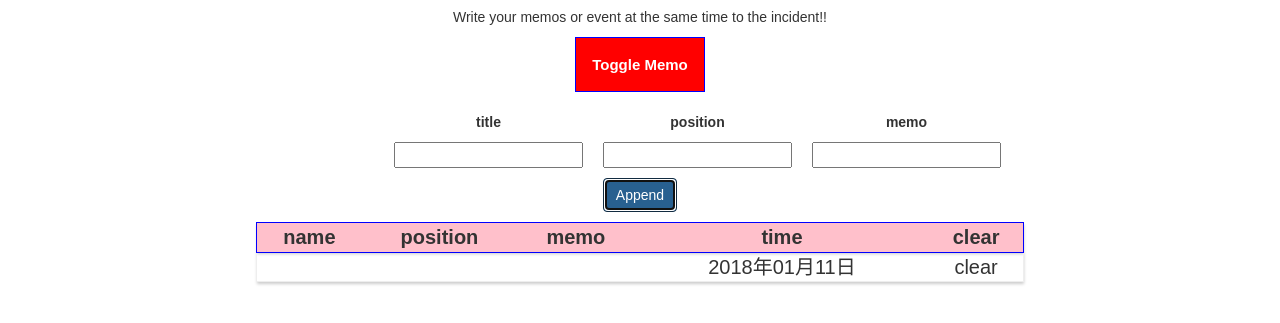
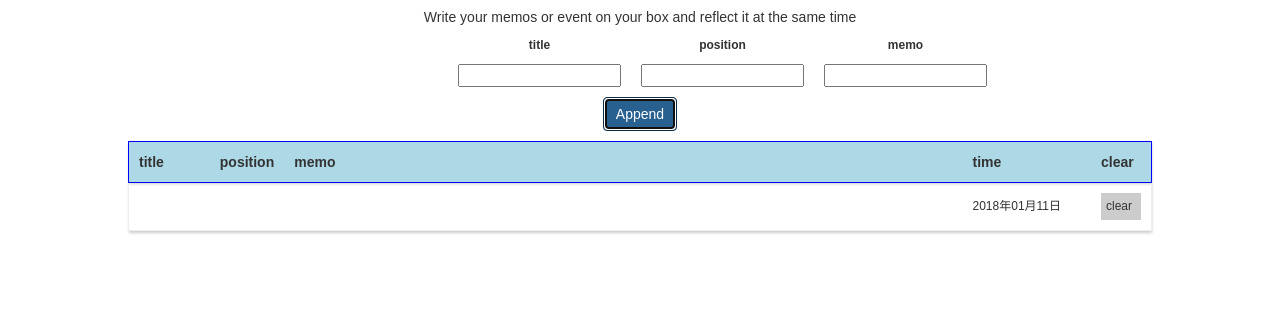
Before and after one commit to nmbee1023/react-memo, a React app: page / in a window 1280 px wide. Both pictures are taken after a click on the button "Append". Shown: the part 63-386 px from the top of the page. Built offline with nearby package versions, Linux system fonts and the light colour scheme.

Commit message:
seconde commit

```diff
--- a/package.json
+++ b/package.json
@@ -39,6 +39,7 @@
     "react-dom": "^16.2.0",
     "react-timestamp": "^4.3.1",
     "style-loader": "0.19.0",
+    "styled-components": "^2.4.0",
     "sw-precache-webpack-plugin": "0.11.4",
     "url-loader": "0.6.2",
     "webpack": "3.8.1",
--- a/src/components/Cockpit/Cockpit.css
+++ b/src/components/Cockpit/Cockpit.css
@@ -1,20 +1,3 @@
-
-Button {
-    border: 1px solid blue;
-    background-color: green;
-    padding: 16px;
-    font-size: 15px;
-    font-weight: bold;
-    color: white;
-    margin-bottom: 20px;
-    cursor: pointer;
-  }
-
-  Button:hover{
-    background-color: lightgreen;
-    color: black;
-  }
-
   Button.Red {
     background-color: red;
   }
--- a/src/components/Cockpit/Cockpit.js
+++ b/src/components/Cockpit/Cockpit.js
@@ -1,7 +1,6 @@
 import React from 'react';
 
 import classes from './Cockpit.css';
-// import Aux from '../../hoc/Aux'
 
 const cockpit = (props) => {
     let assignedClasses = [];
@@ -10,20 +9,12 @@ const cockpit = (props) => {
         btnClass = [classes.Button, classes.Red].join(' ');
     }
 
-    if (props.memos.length <= 2) {
-        assignedClasses.push(classes.red); //classes = ['red']
-    }
-    if (props.memos.length <= 1) {
-        assignedClasses.push(classes.bold); //classes = ['red', bold']
-    }
-
     return (
         <div>
             <h1>React App -Memo-
             </h1>
             <p className={assignedClasses.join(' ')}>
-                Write your memos or event at the same time to the incident!!</p>
-            <button className={btnClass} onClick={props.clicked}>Toggle Memo</button>
+                Write your memos or event on your box and reflect it at the same time</p>
         </div>
 
     );
--- a/src/components/Memos/Memo/Memo.css
+++ b/src/components/Memos/Memo/Memo.css
@@ -4,16 +4,40 @@
     border: 1px solid #eee;
     box-shadow: 0 2px 3px #ccc;
     padding: 16px;
-    text-align: center;
     margin-bottom: 1px;
 }
 
 @media (min-width: 500px) {
     .Memo {
-        width: 450px;
+        width: 80px;
     }
 }
 
 .Memo th {
-    text-align: center;
-  }
+    font-size: 14px;
+    font-weight: bold;
+    padding: 10px;
+}
+
+.Memo td {
+    font-size: 12px;
+    padding: 10px;
+    text-align: left;
+}
+
+.clearButton {
+    margin: auto;
+    padding: 5px;
+    width: 40px;
+    cursor: pointer;
+    background-color: #ccc;
+}
+
+.clearButton:hover {
+    margin: auto;
+    width: 40px;
+    padding: 5px;
+    background-color: red;
+    color: #eee;
+    font-weight: bold;
+}
--- a/src/components/Memos/Memo/Memo.js
+++ b/src/components/Memos/Memo/Memo.js
@@ -40,25 +40,29 @@ class Memo extends Component {
         const style = {
             fontSize: '20px'
         }
-        const clearButton = {
-            'cursor': 'pointer',
-            ':hover': {
-                'backgroundColor': 'lightblue',
-                'color': 'red',
-                'fontWeight': 'bold'
-            }
+        const nameStyle = {
+            'width': '100px'
+        }
+        const positionStyle = {
+            'width': '50px'
+        }
+        const memoStyle = {
+            'width': '1000px'
+        }
+        const timeStyle = {
+            'width': '170px'
         }
 
         return (
             <tr className={classes.Memo} style={style}>
-                <td>{this.props.name}</td>
-                <td>{this.props.position}</td>
-                <td>{this.props.content}</td>
-                <td>{this.props.time}</td>
-                <td style={clearButton} onClick={this.props.click}>{this.props.clear}</td>
+                <td style={nameStyle}>{this.props.name}</td>
+                <td style={positionStyle}>{this.props.position}</td>
+                <td style={memoStyle}>{this.props.content}</td>
+                <td style={timeStyle}>{this.props.time}</td>
+                <td>
+                    <div className={classes.clearButton} onClick={this.props.click}>{this.props.clear}</div>
+                </td>
             </tr>
-        // <p>{this.props.children}</p> <input type="text"
-        // onChange={this.props.nameChanged} value={this.props.name}/>
         )
     };
 }
--- a/src/components/Memos/Memos.js
+++ b/src/components/Memos/Memos.js
@@ -1,7 +1,6 @@
 import React, { Component } from 'react';
 
 import Memo from './Memo/Memo';
-// import AppendMemo from './Memo/AppendMemo'
 
 class Memos extends Component {
     render() {
@@ -16,7 +15,7 @@ class Memos extends Component {
                 content={memo.content}
                 time={memo.time}
                 clear={memo.clear}
-                nameChanged={(event) => this.props.changed(event, memo.id)}/>
+                nameChanged={(event) => this.props.changed(event, memo.id)} />
         });
     }
 }
--- a/src/containers/App.css
+++ b/src/containers/App.css
@@ -22,15 +22,11 @@
   font-size: large;
 }
 
-@keyframes App-logo-spin {
-  from { transform: rotate(0deg); }
-  to { transform: rotate(360deg); }
-}
-
 .input {
   text-align: center;
+  font-size: 12px;
   margin: auto;
-  width: 40%;
+  width: 30%;
   margin-bottom: 10px;
 }
 
--- a/src/containers/App.js
+++ b/src/containers/App.js
@@ -1,14 +1,8 @@
 import React, {Component} from 'react';
-// import PropTypes from 'prop-types';
-// import logo from './logo.svg'; import Radium, {StyleRoot} from 'radium';
 import classes from './App.css';
 import classMemo from '../components/Memos/Memo/Memo.css';
-// import Memo from '../components/Memos/Memo/Memo'; import ErrorBoundary from
-// '../ErrorBoundary/ErrorBoundary'
 import Memos from '../components/Memos/Memos';
 import Cockpit from '../components/Cockpit/Cockpit';
-// import WithClass from '../hoc/WithClass';
-// import InformationInput from '../components/InfomationInput/InformationInput';
 
 var moment = require('moment');
 var nowTime = moment().format('YYYY年MM月DD日');
@@ -19,10 +13,12 @@ class App extends Component {
     super(props);
     this.state = {
       memos: [],
-      showMemos: true,
+      showMemos: false,
       toggleClicked: 0
     };
-    this.handleMemoAdd = this.handleMemoAdd.bind(this);
+    this.handleMemoAdd = this
+      .handleMemoAdd
+      .bind(this);
     console.log('[App.js] Inside Constructor', props, this.state.toggleClicked);
   }
 
@@ -32,16 +28,7 @@ class App extends Component {
 
   componentDidMount() {
     console.log('[App.js] Inside componentDidMount()', this.state.memos)
-    // console.log('[App.js]', this.state.memos)
   }
-
-  // state = {   memos: [     {       id: '1',       name: 'Max',       position:
-  // 'Gs',       content: 'hello world',       time: nowTime,       clear:
-  // 'clear'     }, {       id: '1',       name: 'Max',       position: 'Gs',
-  // content: 'hello world',       time: '#',       clear: 'clear'     }   ],
-  // showMemos: false } tableInputHandler = (newMemo) => {   const memos =
-  // [...this.state.memos]   memos.append(newMemo);   this.setState({memos:
-  // memos}) }
 
   nameChangedHandler = (event, id) => {
 
@@ -56,7 +43,6 @@ class App extends Component {
       ...this.state.memos[memoIndex]
     }
 
-    // const person = Object.assign({}, this.state.persons[personIndex]);
     memo.name = event.target.value;
 
     const memos = [...this.state.memos];
@@ -65,52 +51,38 @@ class App extends Component {
     this.setState({memos: memos});
   }
 
-  // appendMemosHandler = (props) => {   const memos = [...this.state.memos];
-  // const memo = null;   memo.name = this.props.name.value;   memo.position =
-  // this.props.position.value;   memo.content = this.props.content;   memo.time =
-  // nowTime;   memo.clear = 'clear';   memos.append(memo); this.setState({memos:
-  // memos}) }
-
   clearMemosHandler = (memoIndex) => {
     const memos = this.state.memos;
     memos.splice(memoIndex, 1);
-    this.setState({ memos: memos });
+    this.setState({memos: memos});
   }
 
-  toggleMemohandler = () => {
+  handleMemoAdd = () => {
+
     const doesShow = this.state.showMemos;
     this.setState((prevState, props) => {
       return {
-        showMemos: !doesShow,
+        showMemos: true,
         toggleClicked: prevState.toggleClicked + 1
       }
     });
-  }
 
-  handleMemoAdd = () => {
+
     // React.findDOMNode関数で入力項目を得ることが出来る var id = e.index
-    var name = this.refs.name
-      .value;
-    var position = this.refs.position
-      .value;
-    var content = this.refs.content
-      .value;
+    var name = this.refs.name.value;
+    var position = this.refs.position.value;
+    var content = this.refs.content.value;
     var time = nowTime;
     var clear = 'clear';
 
     // データ追加をイベント通知
-    this.state.memos.push ({
-      name: name,
-      position: position,
-      content: content,
-      time: time,
-      clear: clear
-    });
+    this
+      .state
+      .memos
+      .push({name: name, position: position, content: content, time: time, clear: clear});
 
-    this.setState({
-      memos: this.state.memos
-    })
-    // e.preventDefault(); // デフォルトの動作をキャンセル
+    this.setState({memos: this.state.memos})
+
     this.refs.name.value = "";
     this.refs.position.value = "";
     this.refs.content.value = "";
@@ -122,11 +94,11 @@ class App extends Component {
 
     const table = {
       margin: 'auto',
-      width: '60%'
+      width: '80%'
     }
 
     const tableTr = {
-      backgroundColor: 'pink',
+      backgroundColor: 'lightblue',
       font: 'inherit',
       border: '1px solid blue',
       padding: '8px',
@@ -136,22 +108,41 @@ class App extends Component {
     }
 
     let memos = null;
-    let informationInput = null;
-    // let btnClass = '';
+    var informationInput = (
+      <div className={classes.input}>
+        <table>
+          <thead>
+            <tr>
+              <th>title</th>
+              <th>position</th>
+              <th>memo</th>
+            </tr>
+          </thead>
+          <tbody>
+            <tr>
+              <td>
+                <input ref="name" type="text" name="name"/>
+              </td>
+              <td>
+                <input ref="position" type="text" name="position"/>
+              </td>
+              <td>
+                <input ref="content" type="content" name="content"/>
+              </td>
+            </tr>
+          </tbody>
+        </table>
+        <button onClick={this.handleMemoAdd} className="btn btn-primary">Append</button>
+      </div>
+    )
 
     if (this.state.showMemos) {
-
-      // InformationInput = (   <div>     <FormControl type="text" name="name"
-      // value={this.memos.name}/>     <FormControl type="text" name="position"
-      // value={this.memos.postion}/>     <FormControl type="text" name="content"
-      // value={this.memos.content}/>     <FormControl name="time" value={nowTime}/>
-      // </div> );
 
       memos = (
         <table style={table}>
           <thead>
             <tr className={classMemo.Memo} style={tableTr}>
-              <th>name</th>
+              <th>title</th>
               <th>position</th>
               <th>memo</th>
               <th>time</th>
@@ -168,58 +159,18 @@ class App extends Component {
         </table>
       );
 
-      informationInput = (
-        <div className={classes.input}>
-          <table>
-            <thead>
-              <tr>
-                <th>title</th>
-                <th>position</th>
-                <th>memo</th>
-              </tr>
-            </thead>
-            <tbody>
-              <tr>
-                <td>
-                  <input ref="name" type="text" name="name" />
-                </td>
-                <td>
-                  <input ref="position" type="text" name="position" />
-                </td>
-                <td>
-                  <input ref="content" type="content" name="content" />
-                </td>
-              </tr>
-            </tbody>
-          </table>
-          <button onClick={this.handleMemoAdd} className="btn btn-primary">Append</button>
-      </div>
-      )
-      // console.log(memos) btnClass = classes.Red;
+
     }
 
     return (
-      // <StyleRoot>
-    // <WithClass classes="classes.App" >
       <div className={classes.App}>
         <Cockpit
           appTitle={this.props.title}
           showMemos={this.state.showMemos}
-          memos={this.state.memos}
-          clicked={this.toggleMemohandler}/>
-          {informationInput}{memos}
+          memos={this.state.memos}/> {informationInput}{memos}
       </div>
-    // </WithClass>
-      // </StyleRoot >); // return React.createElement('div', {className : 'App'}, // React.createElement('h1', null, 'does this work now?'))
     )
   }
 }
 
-// Memos.propTypes = {
-//   click: PropTypes.func,
-//   name: PropTypes.string,
-//   age: PropTypes.number,
-//   changed: PropTypes.func
-// }
-
 export default App;
```
Also changed, not shown: 1 other file.
